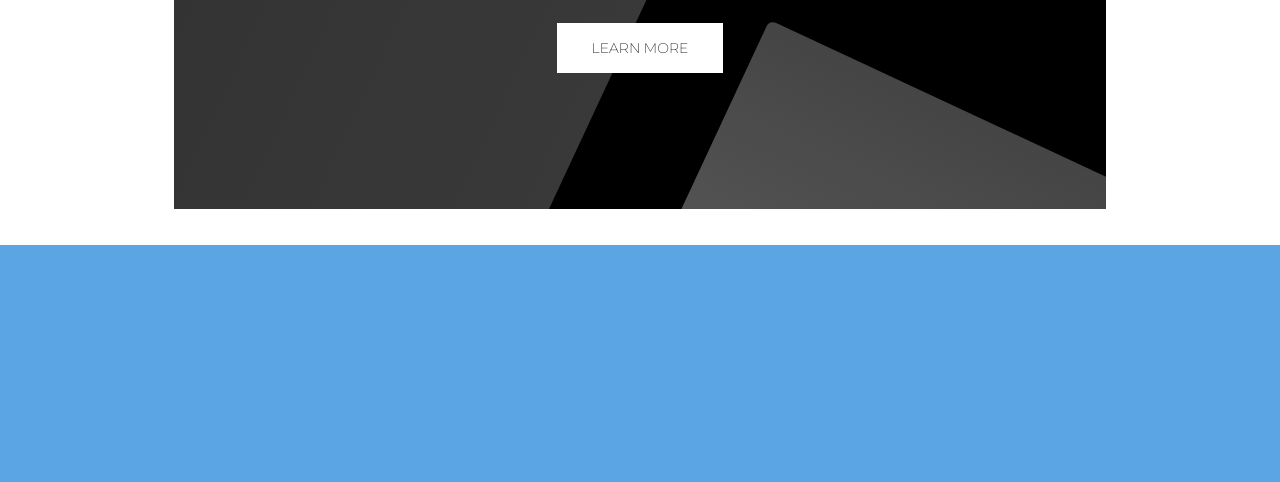
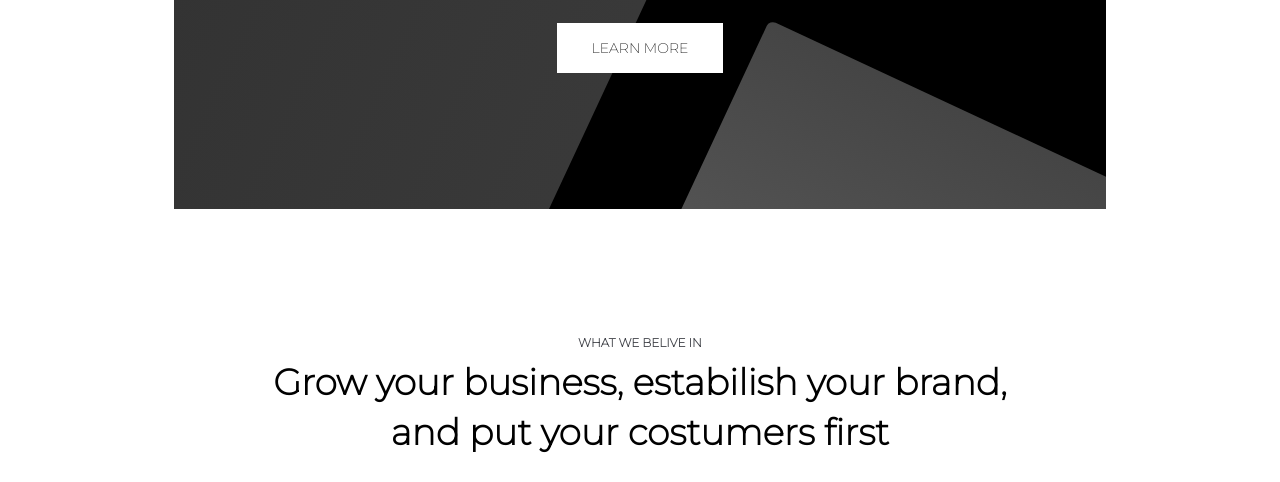
Before and after one commit to igor02b1/Business-site, a plain HTML site: page index.html in a window 1280 px wide. Shown: the part 417-899 px from the top of the page. Drawn offline with Linux system fonts and the light colour scheme.

Commit message:
feat: add an introdution for section two

```diff
--- a/index.html
+++ b/index.html
@@ -48,6 +48,9 @@
             <!-- page content - 2 -->
             <section class="section-2">
                 <div class="content-2">
+                    <label class="label-content2"> WHAT WE BELIVE IN </label>
+                    <h2 class="h2-content2">Grow your business, estabilish your brand,</h2>
+                    <h2 class="h2-content2">and put your costumers first</h2>
                 </div>
 
                 <div class="content-3">
--- a/style.css
+++ b/style.css
@@ -102,14 +102,37 @@ ol:hover{
     height: 620px;
 }
 
+/* pré sessão 2 */
+
 .content-2 {
-    background-color: rgb(92, 165, 228);
-    height: 15rem;
+    background-color: rgb(255, 255, 255);
+    height: 19rem;
+    display: flex;
+    justify-content: center;
+    align-items: center;
+    flex-direction: column;
+    margin-bottom: 2rem;
+}
+
+.label-content2 {
+    color: #43454b;
+    font-family: 'Montserrat', sans-serif;
+    font-weight: 600;
+    font-size: 12px;
+    padding-bottom: 10px;
+}
+
+.h2-content2 {
+    font-family: 'Montserrat', sans-serif;
+    font-weight: bold;
+    font-size: 36px;
+    height: 50px;
+    color: #000000;
 }
 /* sessão - 2 */
 
 .section-2 {
-    background-color: gray;
+    background-color: rgb(255, 255, 255);
     height: 80rem;
 }
 
```
Also changed, not shown: assets/F1RYTtzWwAEL7eu.jpg (added), assets/baixados.gif (added).
